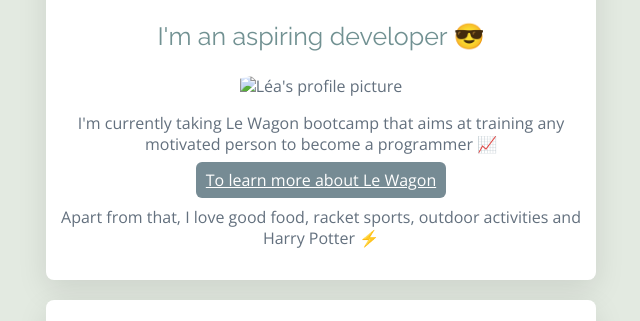
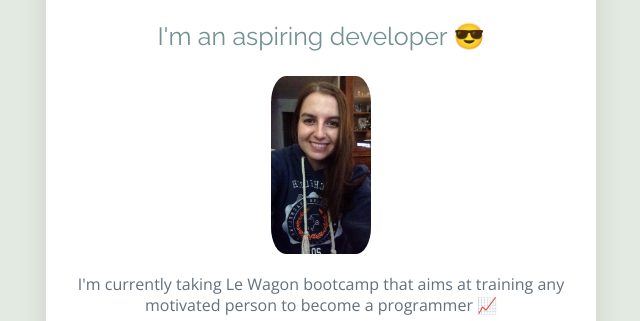
Before and after one commit to leagrelou/profile, a plain HTML site: page index.html in a window 1280 px wide. Shown: the part 103-424 px from the top of the page, without its empty margins (319-959 px from the left). Drawn offline with nearby package versions, Linux system fonts and the light colour scheme; the site is published under a folder, as on GitHub Pages, so addresses that start at the root find nothing.

Commit message:
pictures name

```diff
--- a/index.html
+++ b/index.html
@@ -15,7 +15,7 @@
     <div class="card-white" id="introduction">
       <h1>🎎 Hello, I'm Léa 🌅</h1>
       <h2>I'm an aspiring developer 😎</h2>
-      <img src="/images/profile-picture.jpg" width="100px" alt="Léa's profile picture" class="img-circle">
+      <img src="images/profile-picture.jpg" width="100px" alt="Léa's profile picture" class="img-circle">
       <p>I'm currently taking Le Wagon bootcamp that aims at training any motivated person to become a programmer 📈</p>
       <a href="https://www.lewagon.com/" class="btn-blue">To learn more about Le Wagon</a>
       <p>Apart from that, I love good food, racket sports, outdoor activities and Harry Potter ⚡️</p>
```
